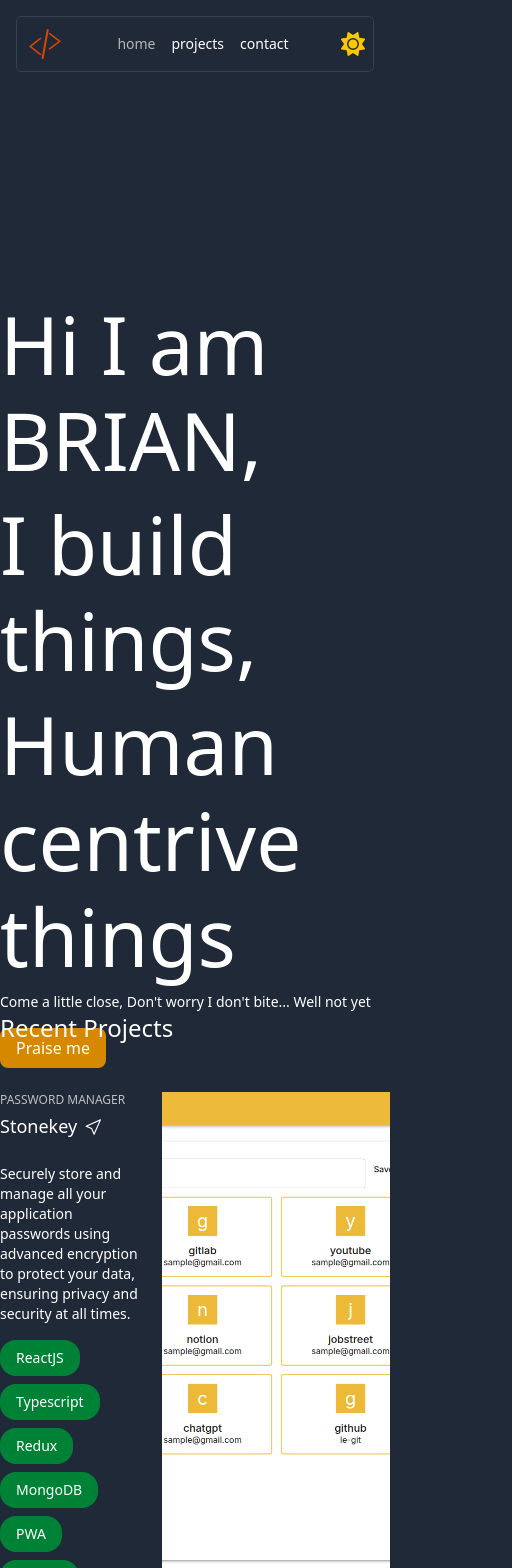
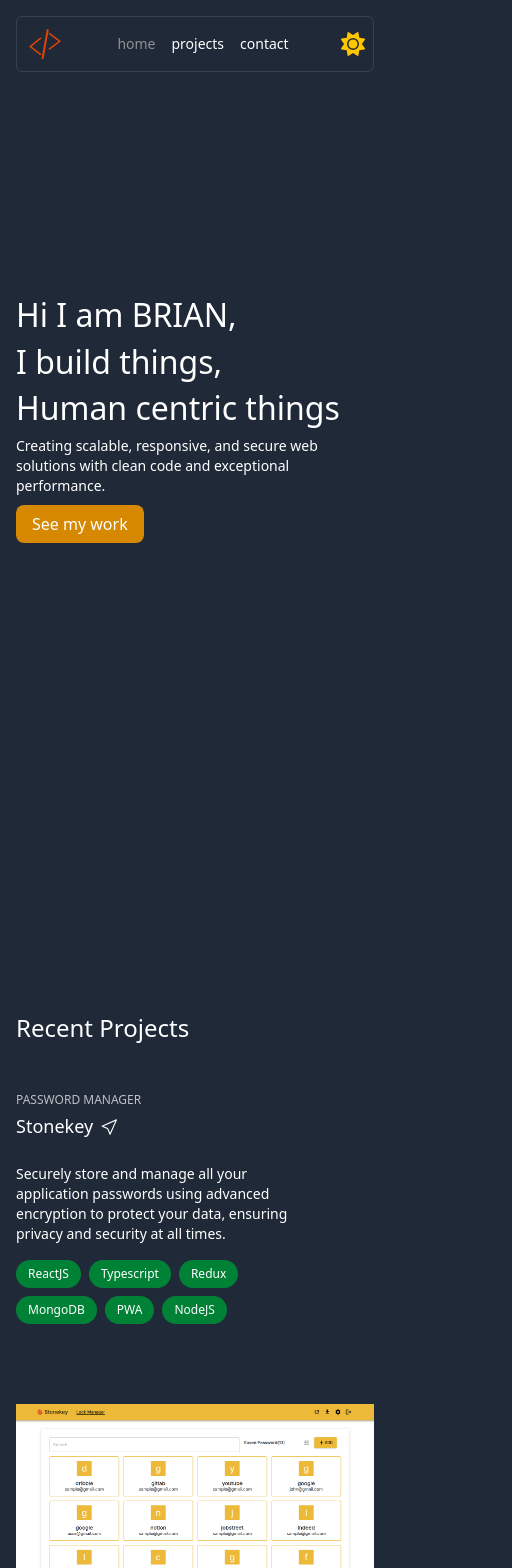
Before and after one commit to briankarlsayen/portfolio_v3, a React (Vite) app: page / in a window 390 px wide. Shown: the top 1568 px of the page, 512 px wide, since content can reach past the window. Built offline with nearby package versions, Linux system fonts and the light colour scheme.

Commit message:
update for mobile

```diff
--- a/src/components/RecentProjects.tsx
+++ b/src/components/RecentProjects.tsx
@@ -1,59 +1,7 @@
 import { BsCursor } from "react-icons/bs";
 import projects from "../project.json";
 
-// interface IProject {
-//   name: string;
-//   description: string;
-//   website: string;
-//   imageSrc: string | string[];
-//   imagePos?: string;
-//   techs: string[];
-//   tag: string;
-// }
-
 function RecentProjects() {
-  // const projects: IProject[] = [
-  //   {
-  //     name: "Stonekey",
-  //     description:
-  //       "Securely store and manage all your application passwords using advanced encryption to protect your data, ensuring privacy and security at all times.",
-  //     website: "https://stone-key.web.app/",
-  //     imageSrc: "./images/stonekey-img.png",
-  //     techs: ["ReactJS", "Typescript", "Redux", "MongoDB", "PWA", "NodeJS"],
-  //     tag: "Password Manager",
-  //   },
-  //   {
-  //     name: "Urbanik",
-  //     description:
-  //       "A fast, secure, and SEO-friendly eCommerce platform built with Next.js and server-side rendering. Enjoy seamless shopping with dynamic product listings, lightning-fast performance, and optimized search visibility. Designed for scalability, this application delivers a smooth user experience while keeping your online store efficient and future-ready.",
-  //     website: "https://next-shop-livid.vercel.app/",
-  //     imageSrc: "./images/urbanik-img.png",
-  //     imagePos: "object-left",
-  //     techs: ["NextJS", "Typescript", "NodeJS", "Paypal"],
-  //     tag: "Eccomerce",
-  //   },
-  //   {
-  //     name: "Frugio",
-  //     description:
-  //       "Track your expenses effortlessly and stay in control of your finances with our budget tracking app. Easy to visualize spending with intuitive charts. Simple, secure, and designed to help you achieve your financial goals anytime, anywhere.",
-  //     website: "https://github.com/briankarlsayen/frugio",
-  //     imageSrc: ["./images/frugio-img.png", "./images/frugio-img2.png"],
-  //     techs: ["ReactNative", "SQLite"],
-  //     tag: "Budget tracking",
-  //   },
-  //   {
-  //     name: "Silong",
-  //     description:
-  //       "Manage your inventory and track sales effortlessly with our powerful web application. Monitor stock levels, record transactions, and generate real-time reports to streamline your business operations. Simple, efficient, and accessible from anywhere, it’s the ultimate tool to keep your business organized and profitable.",
-  //     website:
-  //       "gAAAAABorYftl2QEWYPwII-zjJAIeos4AhEZ0HW1GAE5Vix1iunA0shkvGl0O5QxNZdnEulb5phQtuFMfjTHOTRCiE1PefySH5iVUzTk7Nx9eDBtYQ_qDTgFYMsPRD4T45DqRhmqzjzO5YLdzn705M7-_hY5GrPraA==",
-  //     imageSrc: "./images/silong-img.png",
-  //     imagePos: "object-left",
-  //     techs: ["VueJS", "Typescript", "MongoDB", "Django"],
-  //     tag: "Inventory & Stock Monitoring",
-  //   },
-  // ];
-
   return (
     <div id="recent-projects" className="pt-20 w-full">
       <h2>Recent Projects</h2>
@@ -71,7 +19,9 @@ const ProjectCard = ({ project, bgColor }: any) => {
 
   const multiImg = typeof project?.imageSrc !== "string";
   return (
-    <div className={`grid grid-cols-5 gap-4 pt-12 pb-32 ${bg}`}>
+    <div
+      className={`grid grid-cols-2 lg:grid-cols-5 lg:gap-4 gap-20  pt-12 pb-32 ${bg}`}
+    >
       <div className="col-span-2 flex flex-col gap-2">
         <p className="uppercase text-xs opacity-70 mb-[-4px]">{project?.tag}</p>
         <h4 className="pb-4">
@@ -92,7 +42,7 @@ const ProjectCard = ({ project, bgColor }: any) => {
             {project?.techs?.map((item: string) => (
               <li
                 key={item}
-                className="bg-green-700 rounded-2xl px-4 py-2 text-sm text-primary-font-dark"
+                className="bg-green-700 rounded-2xl px-3 py-1.5 md:px-4 md:py-2 md:text-sm text-xs text-primary-font-dark"
               >
                 {item}
               </li>
@@ -105,14 +55,16 @@ const ProjectCard = ({ project, bgColor }: any) => {
           project?.imageSrc.map((image: string) => (
             <img
               key={image}
-              className="h-[32rem] object-cover"
+              className="lg:h-[32rem] md:h-[25rem] h-[16rem] object-cover"
               src={image}
               alt="stone key dashboard"
             />
           ))
         ) : (
           <img
-            className={`h-[32rem] object-cover ${project?.imagePos ?? ""}`}
+            className={`lg:h-[32rem] md:h-[25rem] h-[16rem] object-cover ${
+              project?.imagePos ?? ""
+            }`}
             src={project?.imageSrc}
             alt="stone key dashboard"
           />
--- a/src/index.css
+++ b/src/index.css
@@ -48,7 +48,7 @@
 
 @layer components {
   .hero-text {
-    @apply text-primary-font dark:text-primary-font-dark text-[5rem];
+    @apply text-primary-font dark:text-primary-font-dark md:text-[5rem] sm:text-[3.5rem] text-[2rem];
   }
   .app-bg {
     @apply bg-white dark:bg-gray-600;
@@ -67,20 +67,20 @@
   }
 
   .nav-items {
-    @apply text-primary-font dark:text-primary-font-dark hover:text-[#303030] hover:dark:text-[#B6B6B6];
+    @apply text-primary-font dark:text-primary-font-dark hover:text-[#868686] hover:dark:text-[#919191];
   }
   .selected-text {
-    @apply text-[#303030] dark:text-[#B6B6B6];
+    @apply text-[#868686] dark:text-[#919191];
   }
 }
 
 .project-title {
-  @apply flex items-center gap-2 text-primary-font dark:text-primary-font-dark hover:text-[#303030] hover:dark:text-[#B6B6B6] w-fit;
+  @apply flex items-center gap-2 text-primary-font dark:text-primary-font-dark hover:text-[#868686] hover:dark:text-[#919191] w-fit;
 }
 .project-title > span {
   @apply transform transition-transform duration-150 group-hover:rotate-45;
 }
 
 .social-icon {
-  @apply p-2 text-3xl text-primary-font dark:text-primary-font-dark hover:text-[#303030] hover:dark:text-[#B6B6B6] cursor-pointer;
+  @apply p-2 text-3xl text-primary-font dark:text-primary-font-dark hover:text-[#868686] hover:dark:text-[#919191] cursor-pointer transform transition-transform duration-600  hover:rotate-360 ease-[cubic-bezier(0.55,0.05,0.795,0.035)];
 }
--- a/src/pages/Home.tsx
+++ b/src/pages/Home.tsx
@@ -1,3 +1,4 @@
+import { NavLink } from "react-router";
 import Contact from "../components/ContactForm";
 import RecentProjects from "../components/RecentProjects";
 
@@ -5,23 +6,21 @@ function Home() {
   return (
     <div className="min-h-screen">
       <div className="flex flex-col items-center">
-        <div className="max-w-7xl w-full">
+        <div className="max-w-7xl w-full px-4">
           <div id="hero" className="h-screen w-full">
             <div className="flex flex-col gap-2 pt-52">
               <h1 className="hero-text">Hi I am BRIAN,</h1>
               <h1 className="hero-text">I build things,</h1>
-              <h1 className="hero-text">Human centrive things</h1>
+              <h1 className="hero-text">Human centric things</h1>
               <p>
-                Come a little close, Don't worry I don't bite... Well not yet
+                Creating scalable, responsive, and secure web solutions with
+                clean code and exceptional performance.
               </p>
             </div>
             <div className="pt-4">
-              <button
-                className="btn btn-primary"
-                onClick={() => alert("Praise the great one!")}
-              >
-                Praise me
-              </button>
+              <NavLink to="/projects">
+                <span className="btn btn-primary py-2">See my work</span>
+              </NavLink>
             </div>
           </div>
           <div>
--- a/src/pages/Projects.tsx
+++ b/src/pages/Projects.tsx
@@ -3,7 +3,7 @@ import RecentProjects from "../components/RecentProjects";
 function Projects() {
   return (
     <div className="flex flex-col items-center">
-      <div className="max-w-7xl w-full">
+      <div className="max-w-7xl w-full px-4">
         <RecentProjects />
       </div>
     </div>
```
